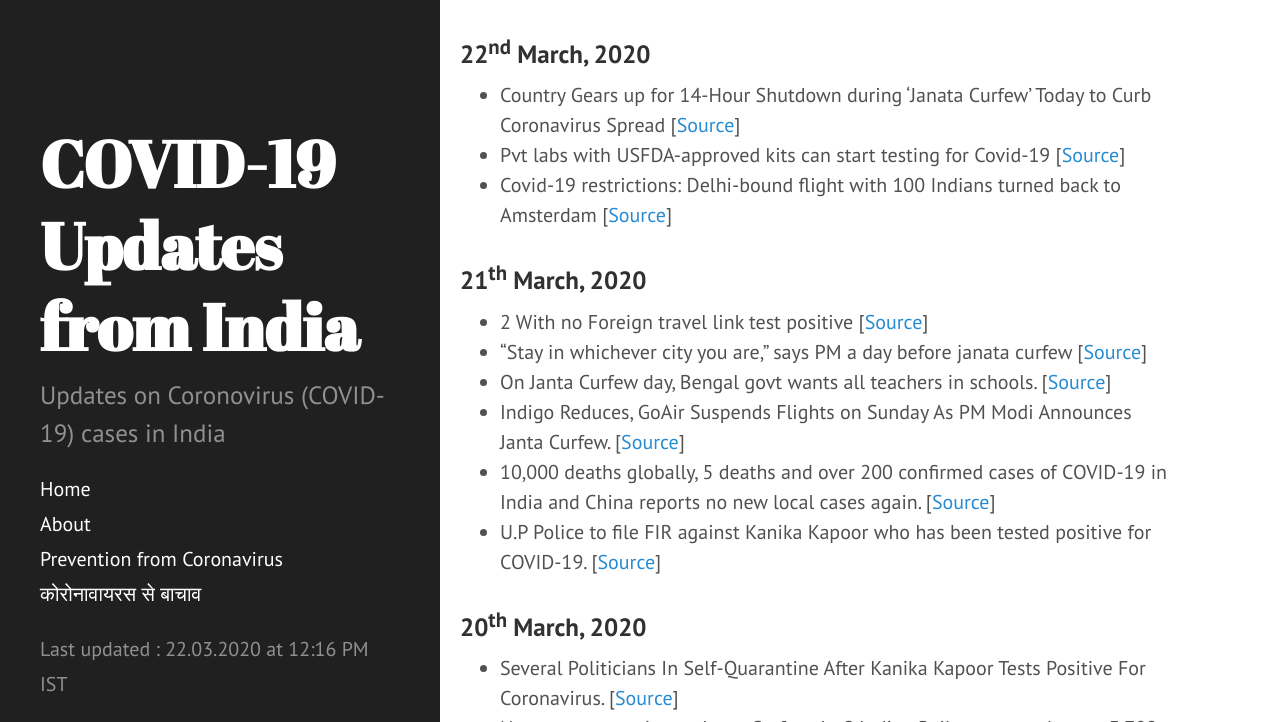
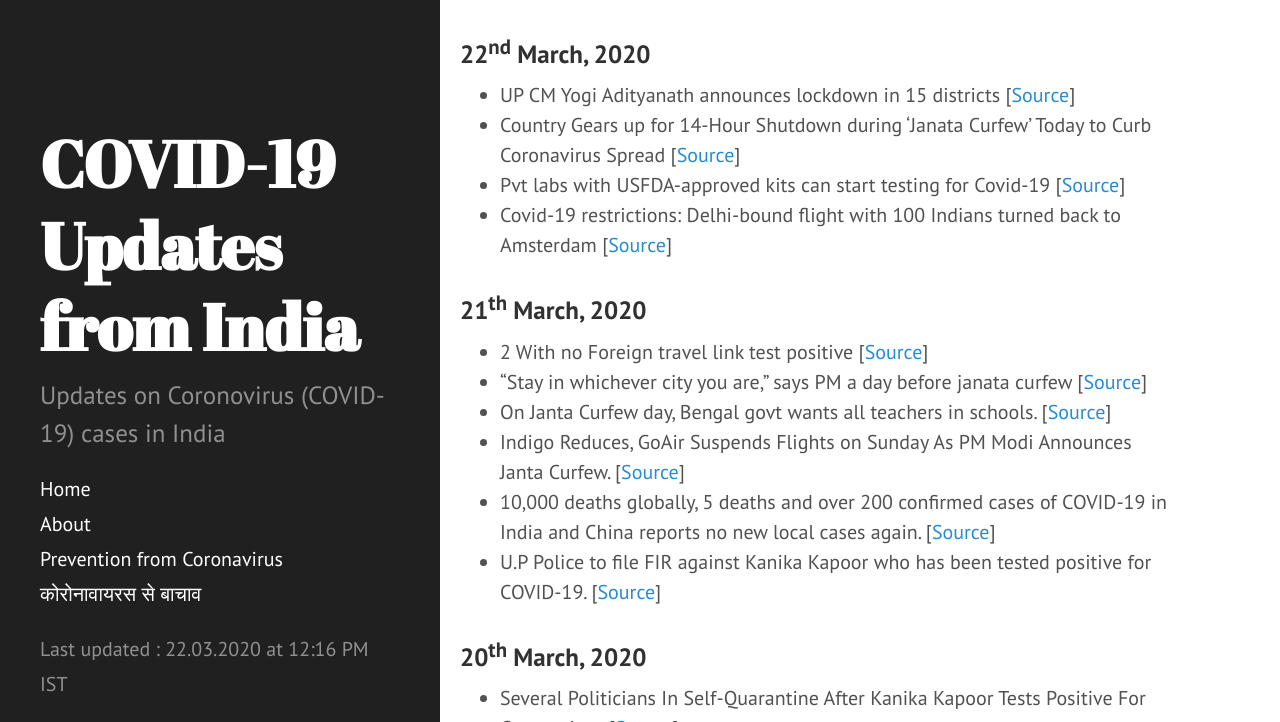
Before and after one commit to bhooraj/covid19updates-india, a Jekyll site: the page built from _posts/2020-03-21-Latest-updates.md, in a window 1280 px wide and 900 px high, scrolled down 1229 px, cut to the strip 178-900 px from the top of the window. Built offline with Jekyll 4.4.1, drawn with Linux system fonts in a browser that asks for light colours.

Commit message:
Update 2020-03-21-Latest-updates.md

```diff
--- a/_posts/2020-03-21-Latest-updates.md
+++ b/_posts/2020-03-21-Latest-updates.md
@@ -11,6 +11,7 @@ layout: post
 <iframe width="560" height="315" src="https://www.youtube.com/embed/zZ-pqoRREI8" frameborder="0" allow="accelerometer; autoplay; encrypted-media; gyroscope; picture-in-picture" allowfullscreen></iframe>
 
 ### 22<sup>nd</sup> March, 2020
+- UP CM Yogi Adityanath announces lockdown in 15 districts [[Source](https://www.indiatoday.in/india/story/coronavirus-india-up-cm-yogi-adityanath-announces-lockdown-districts-1658470-2020-03-22)]
 - Country Gears up for 14-Hour Shutdown during 'Janata Curfew' Today to Curb Coronavirus Spread [[Source](https://www.news18.com/news/india/coronavirus-pandemic-live-updates-coronavirus-outbreak-india-news-covid-19-gujarat-andhra-pradesh-kanika-kapoor-2545147.html)]
 - Pvt labs with USFDA-approved kits can start testing for Covid-19 [[Source](https://timesofindia.indiatimes.com/india/pvt-labs-with-usfda-approved-kits-can-start-testing-for-covid-19/articleshow/74754107.cms)]
 - Covid-19 restrictions: Delhi-bound flight with 100 Indians turned back to Amsterdam [[Source](https://www.livemint.com/news/india/covid-19-restrictions-delhi-bound-flight-with-100-indians-turned-back-to-amsterdam-11584808850846.html)]
```
